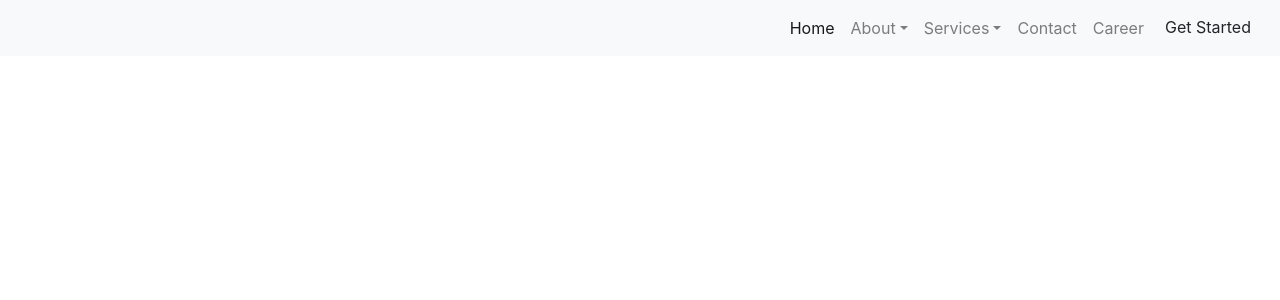
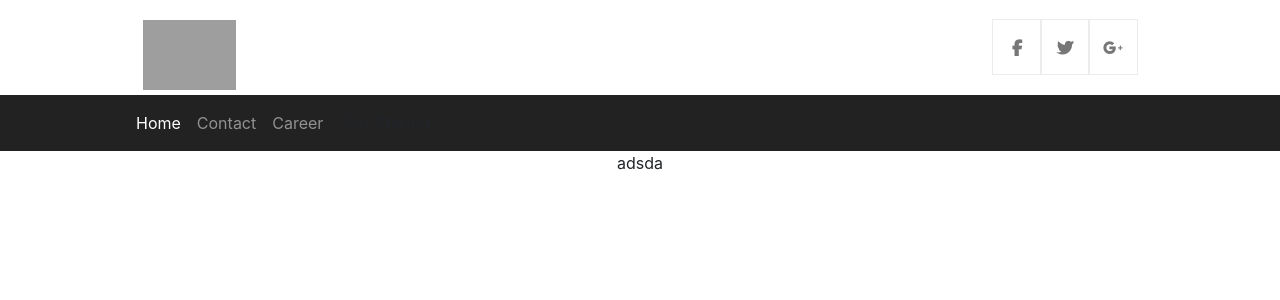
Before and after one commit to arnabuchiha/CodonBiotech, a React (Create React App) app: page / in a window 1280 px wide. Shown: the top 300 px of the page. Built offline with nearby package versions, Linux system fonts and the light colour scheme; grey boxes are pictures that could not be loaded.

Commit message:
Navbar started

```diff
--- a/public/index.html
+++ b/public/index.html
@@ -10,7 +10,7 @@
       content="Web site created using create-react-app"
     />
     <link rel="apple-touch-icon" href="%PUBLIC_URL%/logo192.png" />
-
+    <script src="https://kit.fontawesome.com/28233582cb.js" crossorigin="anonymous"></script>
     <link rel="stylesheet" href="https://cdn.jsdelivr.net/npm/bootstrap@4.5.3/dist/css/bootstrap.min.css" integrity="sha384-TX8t27EcRE3e/ihU7zmQxVncDAy5uIKz4rEkgIXeMed4M0jlfIDPvg6uqKI2xXr2" crossorigin="anonymous">
     <!--
       manifest.json provides metadata used when your web app is installed on a
--- /dev/null
+++ b/src/assets/styles/nav.css
@@ -0,0 +1,66 @@
+.navigation .navbar{
+    background-color: #222;
+}
+/* .navigation .nav-item {
+    color:#FFF;
+} */
+
+@media (min-width: 991px) {
+
+    .navigation .navbar {
+        position: relative;
+        padding-left: 10%;
+        padding-right: 10%;
+    }
+
+}
+@media (max-width: 991px) {
+
+    .navigation .header-uper {
+        display: none;
+    }
+
+}
+.navigation .navbar-brand{
+    float: left;
+    padding-bottom: 5px;
+    padding-top: unset;
+}
+.pagewide{
+    background-color: white;
+}
+.header-uper .right-side {
+    float: right;
+}
+.header-uper{
+    padding-top: 20px;
+    padding-left: 10%;
+    padding-right: 10%;
+}
+li {
+    list-style: none;
+    padding: 0px;
+    margin: 0px;
+    display: inline-block;
+}
+.header-uper  .social-links {
+    position: relative;
+    display: inline-block;
+    margin-bottom: 0px;
+}
+.header-uper .social-links li i{
+    width: 50px;
+    height: 56px;
+    line-height: 56px;
+    margin: -1px;
+    font-size: 16px;
+    color: #777777;
+    font-weight: 600;
+    text-align: center;
+    border: 1px solid #ececec;
+}
+.header-uper .social-links li i:hover{
+    color:var(--primary-color);
+    border: 1px solid var(--primary-color);
+    cursor: pointer;
+}
--- a/src/components/Nav.js
+++ b/src/components/Nav.js
@@ -1,38 +1,53 @@
 import React from 'react';
 import {BrowserRouter as Router,Link} from 'react-router-dom';
-
+import "../assets/styles/nav.css"
 class Nav extends React.Component {
   render() {
     return (
-        <nav className="navbar fixed-top navbar-expand-lg navbar-light bg-light navbar-custom">
-            <a className="navbar-brand" href="#">
-            <img src="" width="auto" height="30" className="d-inline-block align-top" alt=""/>
+        <div className="navigation">
+        <section class="header-uper ">
+            <div class="container-fluid clearfix">
+                    <div>
+                    <a class="navbar-brand" href="#" target="_self">
+                        <img src="http://codonbiotech.com/images/logo.jpg" width="auto" height="70"/>
+                    </a>
+                    </div>
+                    <div class="float-right">
+                        <ul class="social-links">
+                                <li class="item">
+                                    <div class="icon-box">
+                                        <i class="fa fa-facebook" aria-hidden="true"></i>
+                                    </div>
+                                </li>
+                                <li class="item">
+                                    <div class="icon-box">
+                                        <i class="fa fa-twitter" aria-hidden="true"></i>
+                                    </div>
+                                </li>
+                                <li class="item">
+                                    <div class="icon-box">
+                                    <i class="fa fa-google-plus" aria-hidden="true"></i>
+                                    </div>
+                                </li>
+                        </ul>
+                    </div>
+            </div>
+        </section>
+        {/* <div class="pagewide p-3 d-none d-lg-block fixed-top">
+            <div class="container-fluid">
+            <a class="navbar-brand" href="#" target="_self">
+                <img src="http://codonbiotech.com/images/logo.jpg" width="auto" height="70"/>
             </a>
+            </div>
+        </div> */}
+        <nav className="navbar fixed-top navbar-expand-lg navbar-dark navbar-custom">
             <button className="navbar-toggler" type="button" data-toggle="collapse" data-target="#navbarNav" aria-controls="navbarNav" aria-expanded="false" aria-label="Toggle navigation">
                 <span className="navbar-toggler-icon"></span>
             </button>
             <div className="collapse navbar-collapse" id="navbarNav">
-                <ul className="navbar-nav ml-auto">
+                <ul className="navbar-nav">
                 <li className="nav-item active">
                     <a className="nav-link" href="/">Home <span className="sr-only">(current)</span></a>
-                </li>
-                <li className="nav-item dropdown">
-                    <a className="nav-link dropdown-toggle" id="navbarDropdown"  data-toggle="dropdown" aria-haspopup="true" aria-expanded="false" href="#">About</a>
-                    <div className="dropdown-menu" aria-labelledby="navbarDropdown">
-                        <a className="nav-link dropdown-item" href="/about">Team</a>
-                        <a className="nav-link dropdown-item" href="/blog">Blog</a>
-                        <a className="nav-link dropdown-item" href="/faq">FAQ</a>
-                    </div>
-                </li>
-                <li className="nav-item dropdown">
-                    <a className="nav-link dropdown-toggle" id="navbarDropdown"  data-toggle="dropdown" aria-haspopup="true" aria-expanded="false" href="#">Services</a>
-                    <div className="dropdown-menu" aria-labelledby="navbarDropdown">
-                        <a className="nav-link dropdown-item" href="/service">Audit Solutions</a>
-                        <a className="nav-link dropdown-item" href="/telecomAuditOptimization">Telecom Audit and Optimization</a>
-                        <a className="nav-link dropdown-item" href="/mobileWirelessAudit">Mobile and Wireless Audit</a>
-                        <a className="nav-link dropdown-item" href="/telecomRefundAudit">Telecom Refund Audit</a>
-                        <a className="nav-link dropdown-item" href="/telecomTaxAudit">Telecom Tax Audit</a>
-                    </div>
                 </li>
                 <li className="nav-item">
                     <a className="nav-link" href="/contact">Contact</a>
@@ -46,6 +61,7 @@ class Nav extends React.Component {
                 </ul>
             </div>
       </nav>
+      </div>
     );
   }
 }
--- a/src/index.css
+++ b/src/index.css
@@ -1,3 +1,6 @@
+:root{
+  --primary-color:#5dd39e;
+}
 body {
   margin: 0;
   font-family: -apple-system, BlinkMacSystemFont, 'Segoe UI', 'Roboto', 'Oxygen',
```
Also changed, not shown: 1 other file (tests, documents, lock files or other folders).
